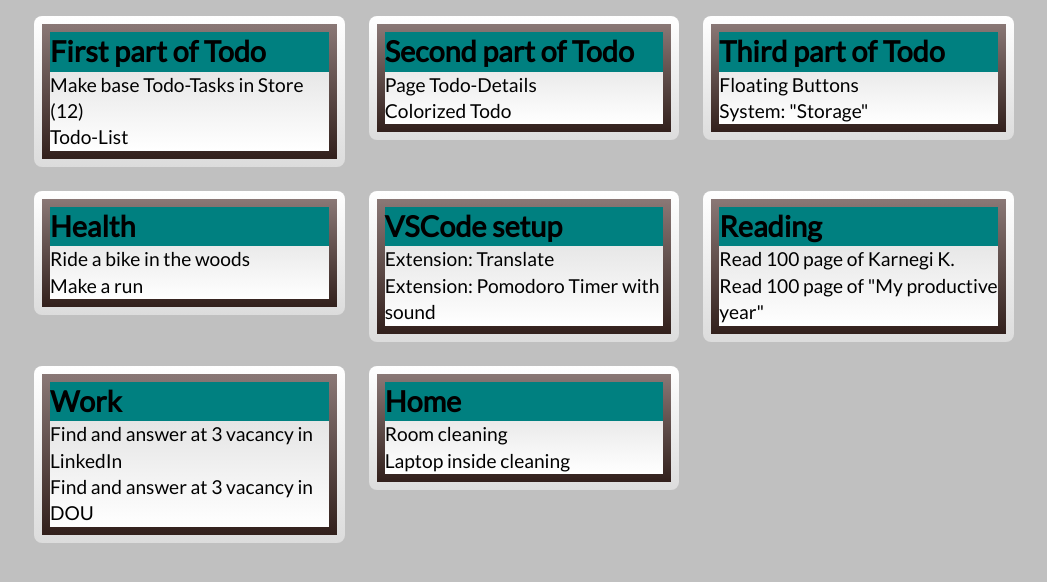
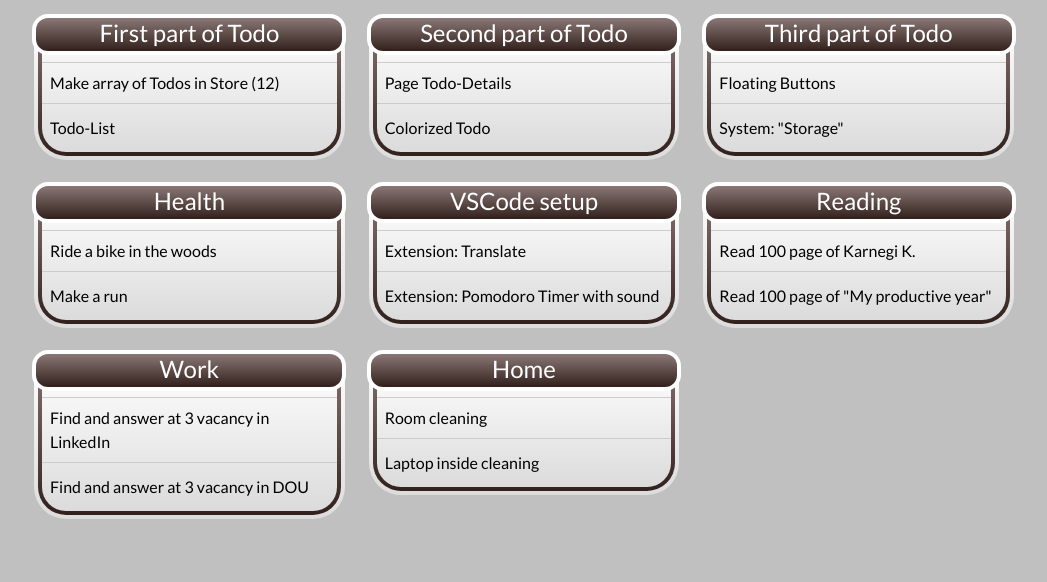
Before and after one commit to ewgenij87snwork/todo-87sn, a Vue app: page / in a window 1280 px wide. Shown: the top 582 px of the page, without its empty margins (116-1163 px from the left). Built offline with nearby package versions, Linux system fonts and the light colour scheme.

Commit message:
some styles in Todo

```diff
--- a/src/components/Todo.vue
+++ b/src/components/Todo.vue
@@ -1,6 +1,6 @@
 <template>
   <div class="todo" v-if="!selected" :style="style">
-    <div class="todo_head" :style="bla">
+    <div class="todo_head">
       <h2>{{todo.name}}</h2>
       <span class="bookmark"></span>
     </div>
@@ -37,7 +37,6 @@ export default {
         `${!this.selected ? 2 : this.todo.tasks.length}`
       ),
 
-      bla: "background: teal",
       style: {
         "--color0": this.todo.colors[0],
         "--color1": this.todo.colors[1]
@@ -62,20 +61,51 @@ export default {
 */
 
 .todo {
-  border-radius: 0.5rem;
   background: rgb(140, 166, 186);
-  padding: 0.5rem;
-  // height: calc(100% - 2rem);
-  font: 1.2em/ 1.375 trebuchet ms, verdana, sans-serif;
-
-  // for some beautiful
-  border: solid 0.5rem transparent;
+  padding: 0.25rem;
+  font: trebuchet ms, verdana, sans-serif;
+  cursor: pointer;
+  border: dashed 0.25rem transparent;
+  border-radius: 2rem;
   box-sizing: border-box;
-  background: linear-gradient(#dbdbdb, #fff) content-box,
+  background: linear-gradient(#fff, #dbdbdb) content-box,
+    linear-gradient(var(--color0), var(--color1)) padding-box,
+    linear-gradient(#fff, #dcdcdc) border-box;
+  transition: all 0.2s ease;
+}
+.todo:hover {
+  box-shadow: 0 5px 10px rgba(255, 255, 255, 0.7);
+  background: linear-gradient(#fff, #f1f1f1) content-box,
     linear-gradient(var(--color0), var(--color1)) padding-box,
     linear-gradient(#fff, #dcdcdc) border-box;
 }
+.todo_head {
+  box-sizing: inherit;
+  border: inherit;
+  border-radius: 1rem;
+  padding-bottom: 0.25rem;
+  margin: -0.6rem;
+  background: linear-gradient(var(--color0), var(--color1)) padding-box,
+    linear-gradient(#fff, #fff) border-box;
+  text-align: center;
+  color: #fff;
+  h2 {
+    font-weight: 300;
+  }
+}
 .todo_body {
-  // margin-bottom: 1rem;
+  line-height: 1.5;
+  li {
+    padding: 0.5rem;
+    border-bottom: 1px solid #ccc;
+    margin-bottom: 0.25rem;
+  }
+  li:first-of-type {
+    margin-top: 1rem;
+    border-top: 1px solid #ccc;
+  }
+  li:last-of-type {
+    border-bottom: none;
+  }
 }
 </style>
--- a/src/store.js
+++ b/src/store.js
@@ -13,7 +13,7 @@ export default new Vuex.Store({
         tasks: [
           {
             id: 1,
-            title: 'Make base Todo-Tasks in Store (12)',
+            title: 'Make array of Todos in Store (12)',
             done: false,
           },
           {
```
